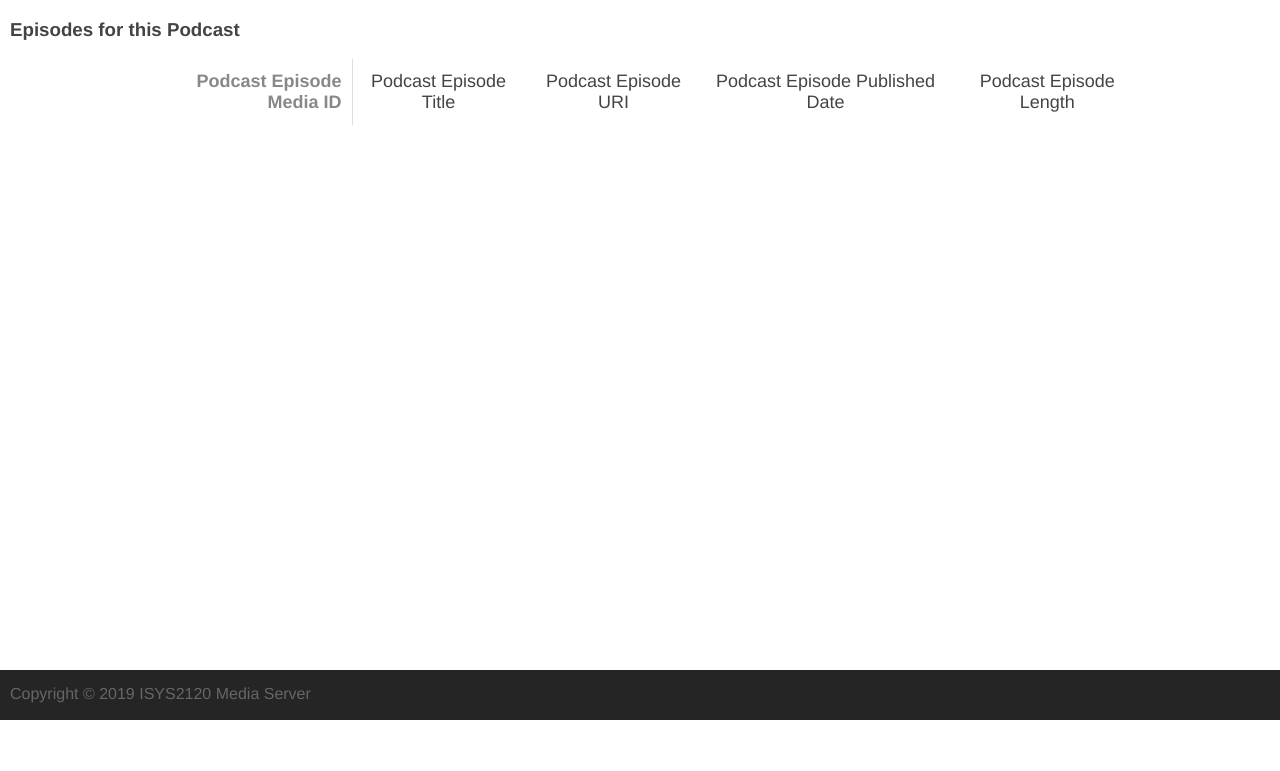
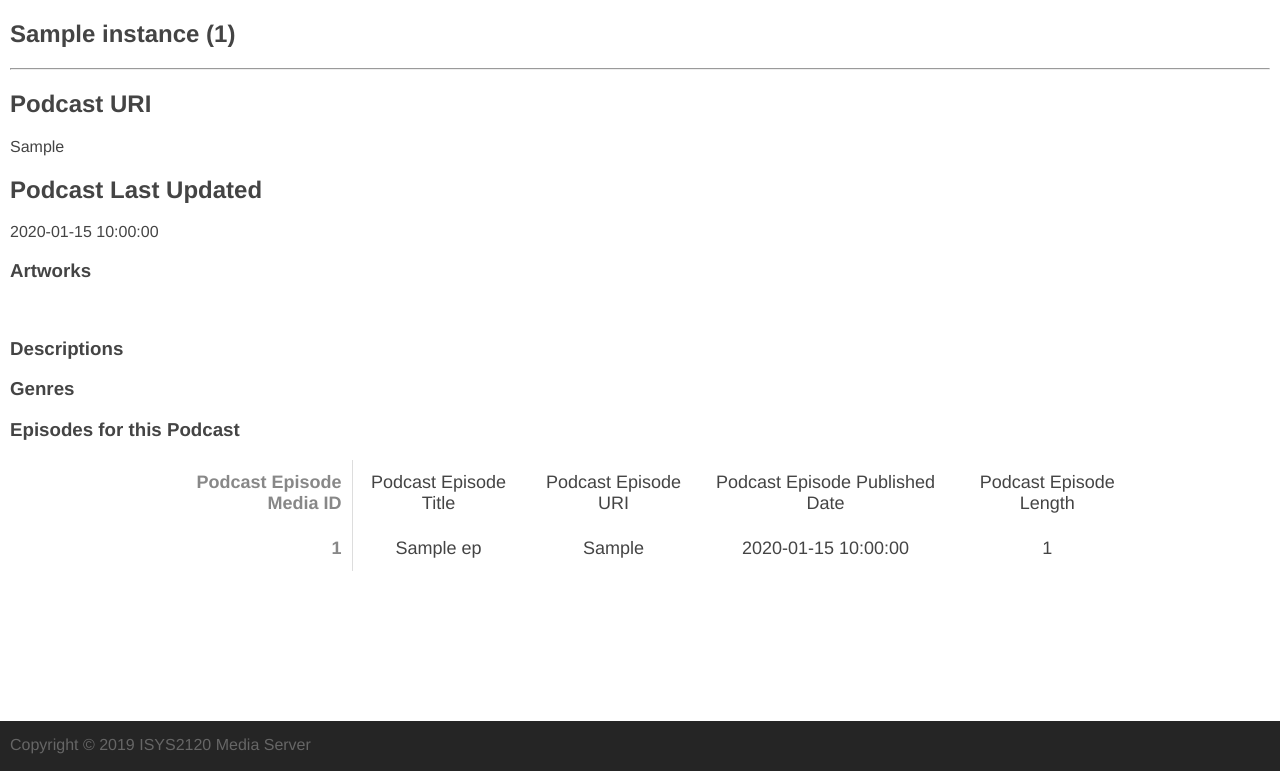
Before and after one commit to timmy-schmid/MovieWebApp, a Flask app: template assignment_webapp/templates/singleitems/podcast.html in a window 1280 px wide. Shown: the part 80-851 px from the top of the page. Before the commit the page ends 800 px from the top, so only its background shows below. Run offline with Flask 2, Linux system fonts and the light colour scheme; the template is opened without the code that fills it: most values are stand-ins (such as "Sample title", 1, 10 or a date in 2020); parts of the project's set-up code (start-up, migrations or seed data) failed here and were passed over.

Commit message:
Heinz - Finished with query 5,6 , route.py single_podcast and templates/singleitems/podcast.html

```diff
--- a/assignment_webapp/config.ini
+++ b/assignment_webapp/config.ini
@@ -15,9 +15,9 @@
 
 [DATABASE]
 host = soit-db-pro-2.ucc.usyd.edu.au
-user = y21s2i2120_<your_unikey>
-database = y21s2i2120_<your_unikey>
-password = <your_SID>
+user = y21s2i2120_hsai7502
+database = y21s2i2120_hsai7502
+password = 500542790
 
 [DATABASELOCAL]
 host = 127.0.0.1
--- a/assignment_webapp/routes.py
+++ b/assignment_webapp/routes.py
@@ -423,14 +423,27 @@ def single_podcast(podcast_id):
     page['title'] = '' # Add the title
 
     # Set up some variables to manage the returns from the database fucntions
+    # Query (6 a,b,c,d,e)
+    podcast = None
+    podcast = database.get_podcast(podcast_id)
 
+    # Query (6 f)
+    podcast_eps = None
+    podcast_eps = database.get_all_podcasteps_for_podcast(podcast_id)
     # Once retrieved, do some data integrity checks on the data
+    if podcast == None:
+        podcast = []
+
+    if podcast_eps == None:
+        podcast_eps = []
 
     # NOTE :: YOU WILL NEED TO MODIFY THIS TO PASS THE APPROPRIATE VARIABLES
     return render_template('singleitems/podcast.html',
                            session=session,
                            page=page,
-                           user=user_details)
+                           user=user_details,
+                           podcast=podcast,
+                           podcast_eps=podcast_eps)
 
 #####################################################
 #   Query (7)
--- a/assignment_webapp/templates/singleitems/podcast.html
+++ b/assignment_webapp/templates/singleitems/podcast.html
@@ -5,6 +5,50 @@
         Display All Relevant Podcast Infromation including meta data
         Display All Relevant Podcast Episodes for this Podcast
         -->
+        {% if podcast | length > 0 %}
+            <h2 class="title"> {{podcast[0].podcast_title}} ({{podcast[0].podcast_id}})</h2>
+            <hr/>
+            <h2> Podcast URI </h2>
+                <div>
+                    {{podcast[0].podcast_uri}}
+                </div>
+
+            <h2>Podcast Last Updated</h2>
+                <div>
+                    {{podcast[0].podcast_last_updated}}
+                </div>
+
+            <h3> Artworks </h3>
+            {% for instance in podcast %}
+                {% if instance.md_type_name == 'artwork' %}
+                    <img src="{{instance.md_value}}" alt="image">
+                    <br/>© Amazon Public Domain 2019.
+                {% endif %}
+            {% endfor %}
+            <br/>
+
+            <h3> Descriptions </h3>
+            {% for instance in podcast %}
+                {% if instance.md_type_name == 'description' %}
+                    <div>
+                        {{instance.md_value}}
+                    </div>
+                {% endif %}
+            {% endfor %}
+
+            <h3> Genres </h3>
+            {% for instance in podcast %}
+                {% if instance.md_type_name == 'podcast genre' %}
+                    <div>
+                        {{instance.md_value}}
+                    </div>
+                {% endif %}
+            {% endfor %}
+
+        {% else %}
+            <h2 class="title"> Invalid Podcast ID</h2>
+        {% endif %}
+
         <!-- TODO - Query (10)
         You will have to modify the above approach slightly to make each genre clickable
         -->
@@ -22,6 +66,15 @@
                     </thead>
                     <tbody>
                         <!-- Add a for loop to iterate over the episodes -->
+                        {% for eps in podcast_eps %}
+                        <tr>
+                            <td>{{eps.media_id}}</td>
+                            <td>{{eps.podcast_episode_title}}</td>
+                            <td>{{eps.podcast_episode_uri}}</td>
+                            <td>{{eps.podcast_episode_published_date}}</td>
+                            <td>{{eps.podcast_episode_length}}</td>
+                        </tr>
+                        {% endfor %}
                     </tbody>
 
                 </table>
--- a/assignment_webapp/templates/singleitems/podcastep.html
+++ b/assignment_webapp/templates/singleitems/podcastep.html
@@ -7,6 +7,7 @@
         <!-- TODO - Query (10)
         You will have to modify the above approach slightly to make each genre clickable
         -->
+
     </div>
 </div>
 {% include 'bottom.html'%}
```
Also changed, not shown: assignment_webapp/database.py (+22 -0 lines).
